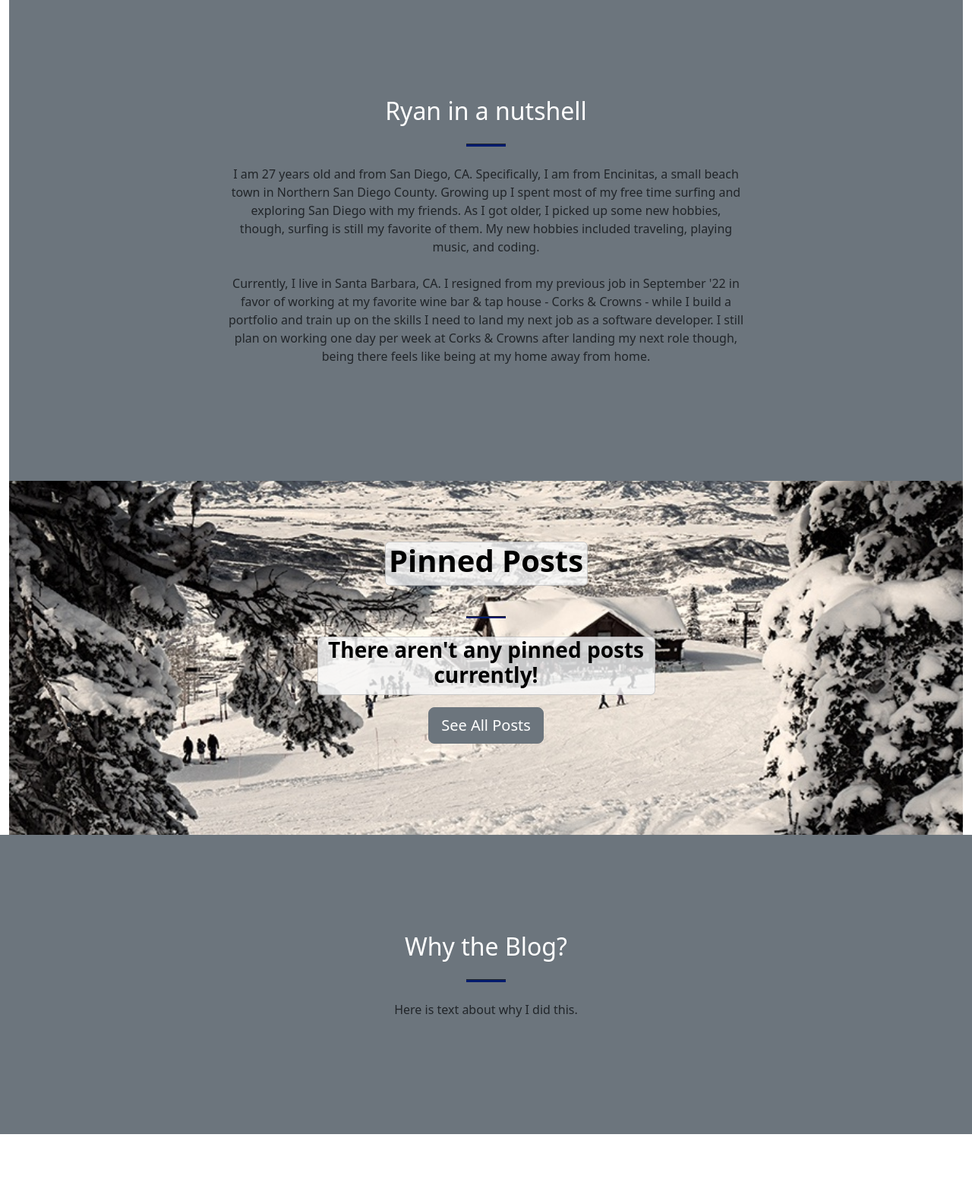
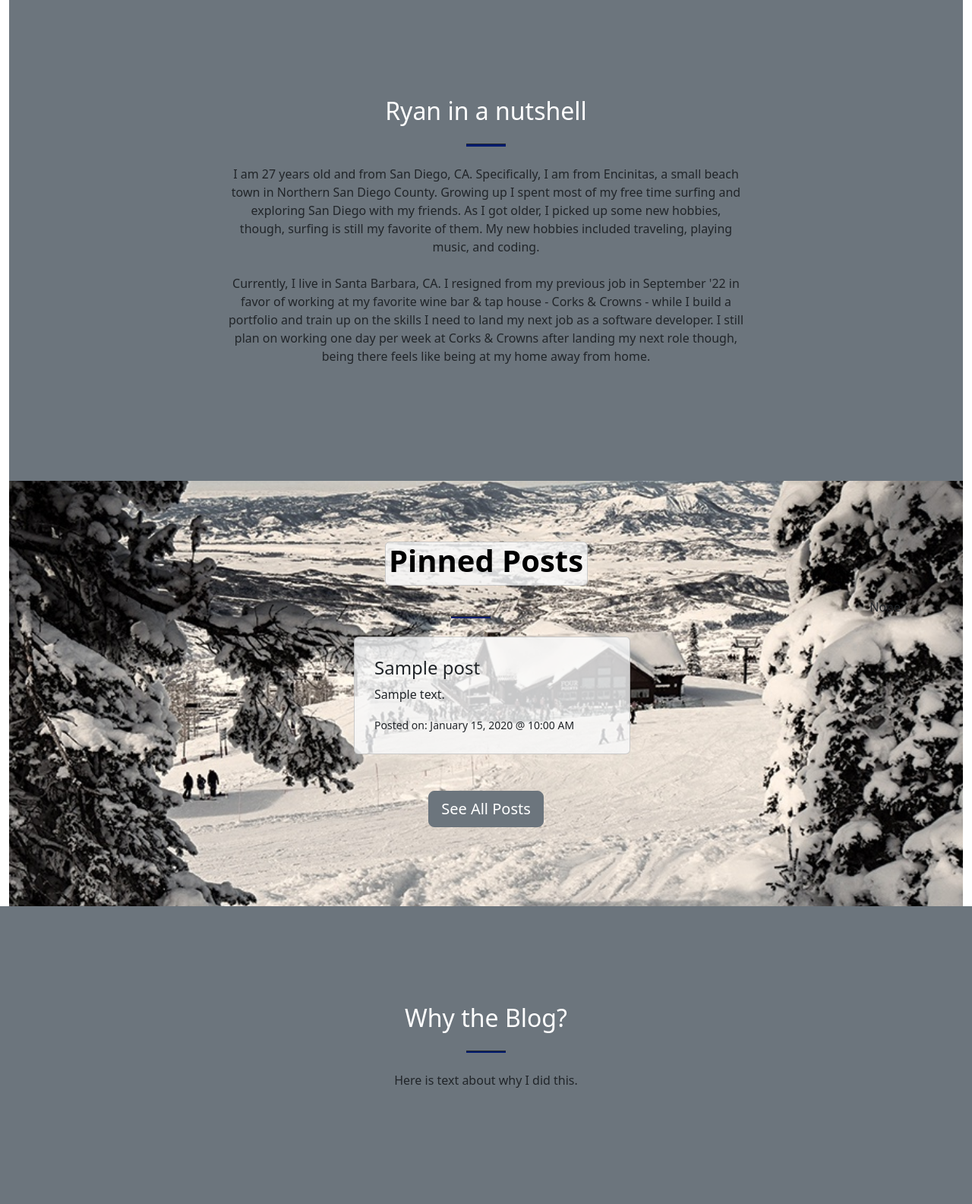
Before and after one commit to ryzinn18/PersonalBlog, a Flask app: page / in a window 1280 px wide. Shown: the part 801-2386 px from the top of the page at 76% size. Run offline with Flask 2, Linux system fonts and the light colour scheme; tables that the repository leaves empty hold one stand-in row (values such as "Sample post"); some libraries are stand-ins or nearby versions.

Commit message:
Minor house clarity updates in HTML

```diff
--- a/website/templates/home.html
+++ b/website/templates/home.html
@@ -44,12 +44,17 @@
                     </div>
                 </ul>
                 <hr class="divider divider-light" />
-                {% if posts.pinned|length > 0 %}
+                {% set pinned_posts = [] %}
+                {% for post in posts %}
+                    {% if post.pinned %}
+                        {{ pinned_posts.append(post) }}
+                    {% endif %}
+                {% endfor %}
+                {% if pinned_posts|length > 0 %}
                 <!-- Posts -->
                 <ul class="container-sm">
                     <div class="row row-cols-2 justify-content-center">
-                    {% for post in posts %}
-                        {% if post.pinned == True %}
+                    {% for post in pinned_posts %}
                             <!-- Post Card -->
                             <li class="card card-wrap mb-3 ms-3 bg-light" style="max-width: 500px; --bs-bg-opacity: .8;" id="post-card-{{post.id}}">
                                 <div class="card-body">
@@ -64,28 +69,26 @@
                                     <a class="stretched-link" href="/post/{{post.id}}"></a>
                                 </div>
                             </li>
-                        {% endif %}
                     {% endfor %}
                     </div>
                 </ul>
                 {% else %}
                 <ul class="container-sm">
                     <li class="card mx-auto bg-light col-lg-5" style="--bs-bg-opacity: .8;">
-                        <h3 class="mt-0 text-center" style="color:  rgb(0, 0, 0);"><b>There aren't any pinned posts currently!</b></h3>
-                    </li>
-                    <li align="center" style="padding: 1rem">
-                        <a href="/home" >
-                            <button type="button" class="btn btn-lg btn-secondary">See All Posts</button>
-                        </a>
+                        <h3 class="mt-0 text-center" style="color:  rgb(0, 0, 0);padding: 0.5rem;"><b>There aren't any pinned posts currently!</b></h3>
                     </li>
                 </ul>
                 {% endif %}
+                <span align="center" style="padding: 1rem">
+                    <a href="/posts" >
+                        <button type="button" class="btn btn-lg btn-secondary">See All Posts</button>
+                    </a>
+                </span>
                 </div>
             </div>
         </div>
     </section>
-
-    <!--  -->
+    <!-- Motivation -->
     <section class="page-section bg-secondary" id="motivation">
         <div class="container px-4 px-lg-5">
             <div class="row gx-4 gx-lg-5 justify-content-center">
@@ -94,7 +97,6 @@
                     <hr class="divider divider-light" />
                     {% include "raw_content/home-motivation.html" %}
                     <p class="text-white-75 mb-4"></p>
-                    <!-- <a class="btn btn-light btn-xl" href="#hobbies">Check out my hobbies!</a> -->
                 </div>
             </div>
         </div>
--- a/website/templates/posts_div.html
+++ b/website/templates/posts_div.html
@@ -9,7 +9,7 @@
       <li class="card border-dark bg-light p-2" style="--bs-bg-opacity: .50;" id="post-card-{{post.id}}">
         <!-- Card Header -->
         <div class="card-header d-flex justify-content-between align-items-center">
-          <label><b>Author: </b><a href="/posts/{{post.user.username}}" style="text-decoration: none; color: #1d5556;">{{post.user.username}}</a></label>
+          <label><b>Author: </b>{{post.user.username}}</label> <!-- <a href="/posts/{{post.user.username}}" style="text-decoration: none; color: #1d5556;">{{post.user.username}}</a> -->
           {% include "button_group.html" %}
         </div>
         <!-- Card Body - Title and Description -->
@@ -25,7 +25,9 @@
           {% include "comment_section.html" %}
         </div>
         <!-- Card Footer - Date -->
+        <div style="padding-left: 1.1rem">
         {% include "date_group.html" %}
+        </div>
       </li>
   </ul>
   {% endfor %}
```
